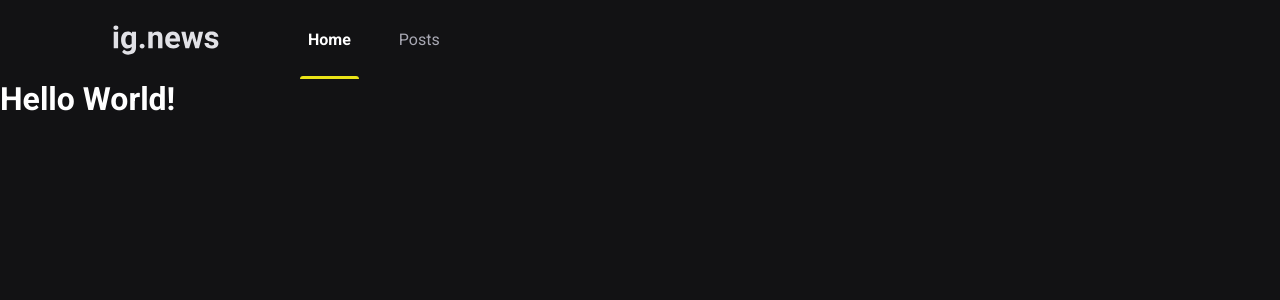
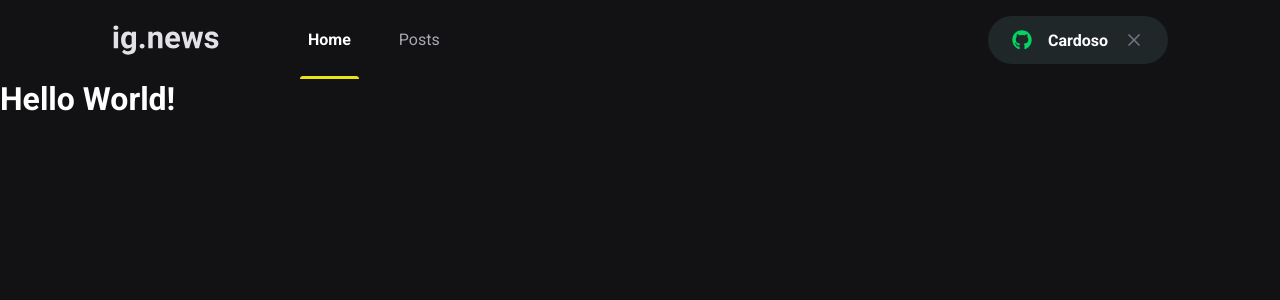
Before and after one commit to ajcadev/ignite-react-ignews, a Next.js app: page / in a window 1280 px wide. Shown: the top 300 px of the page. Built offline with nearby package versions, Linux system fonts and the light colour scheme.

Commit message:
add SignInButton component

```diff
--- a/package.json
+++ b/package.json
@@ -12,6 +12,7 @@
     "next": "12.1.6",
     "react": "18.1.0",
     "react-dom": "18.1.0",
+    "react-icons": "^4.3.1",
     "sass": "^1.52.1"
   },
   "devDependencies": {
--- a/src/components/Header/index.tsx
+++ b/src/components/Header/index.tsx
@@ -1,5 +1,6 @@
 import styles from "./styles.module.scss"
 import Image from 'next/image'
+import { SignInButton } from "../SignInButton"
 export function Header() {
   return (
     <header className={styles.headerContainer}>
@@ -9,6 +10,7 @@ export function Header() {
           <a className={styles.active}>Home</a>
           <a>Posts</a>
         </nav>
+        <SignInButton />
       </div>
     </header>
   )
--- /dev/null
+++ b/src/components/SignInButton/index.tsx
@@ -0,0 +1,18 @@
+import { FaGithub } from 'react-icons/fa'
+import { FiX } from 'react-icons/fi'
+import styles from './styles.module.scss'
+export function SignInButton() {
+  const isUserLoggedIn = true
+  return isUserLoggedIn ? (
+    <button type='button' className={styles.signInButton}>
+      <FaGithub color='#04d361' />
+      Cardoso
+      <FiX color='#737380' className={styles.closeIcon} />
+    </button>
+  ) : (
+    <button type='button' className={styles.signInButton}>
+      <FaGithub color='#eba417' />
+      Sign in with GitHub
+    </button>
+  )
+}
--- /dev/null
+++ b/src/components/SignInButton/styles.module.scss
@@ -0,0 +1,34 @@
+.signInButton {
+  height: 3rem;
+  border-radius: 3rem;
+  background: var(--gray-850);
+  border: 0;
+  padding: 0 1.5rem;
+
+  display: flex;
+  align-items: center;
+  justify-content: center;
+
+  color: var(--white);
+  font-weight: bold;
+
+  svg {
+    width: 20px;
+    height: 20px;
+  }
+
+  svg:first-child {
+    margin-right: 1rem;
+  }
+
+  svg.closeIcon {
+    margin-left: 1rem;
+  }
+
+  transition: filter 0.2s;
+
+  &:hover {
+    filter: brightness(0.8);
+  }
+
+}
--- a/src/styles/global.scss
+++ b/src/styles/global.scss
@@ -9,6 +9,7 @@
   --gray-100: #e1e1e6;
   --gray-300: #a8a8b3;
   --gray-800: #29292e;
+  --gray-850: #1F2729;
   --gray-900: #121214;
   --cyan-500: #61dafb;
   --yellow-500: #ebe417;
```
Also changed, not shown: 1 other file (tests, documents, lock files or other folders).
